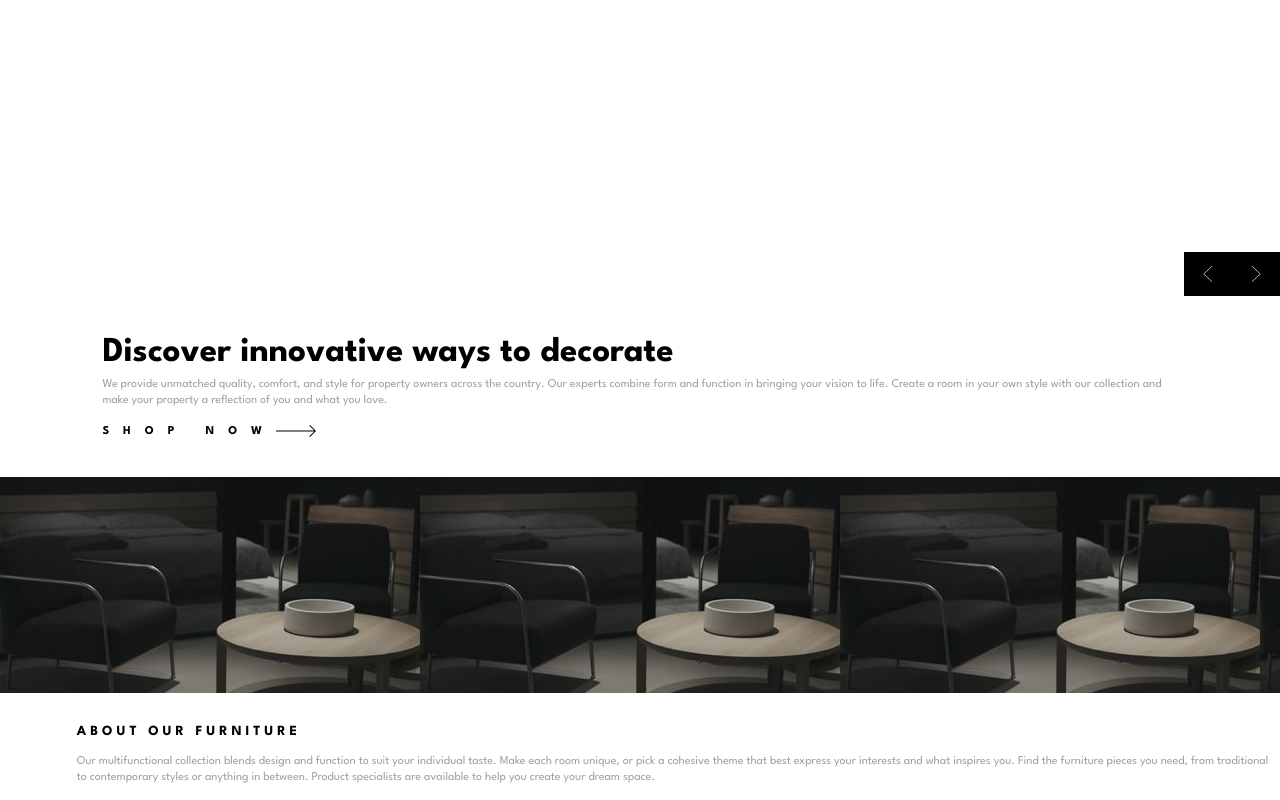
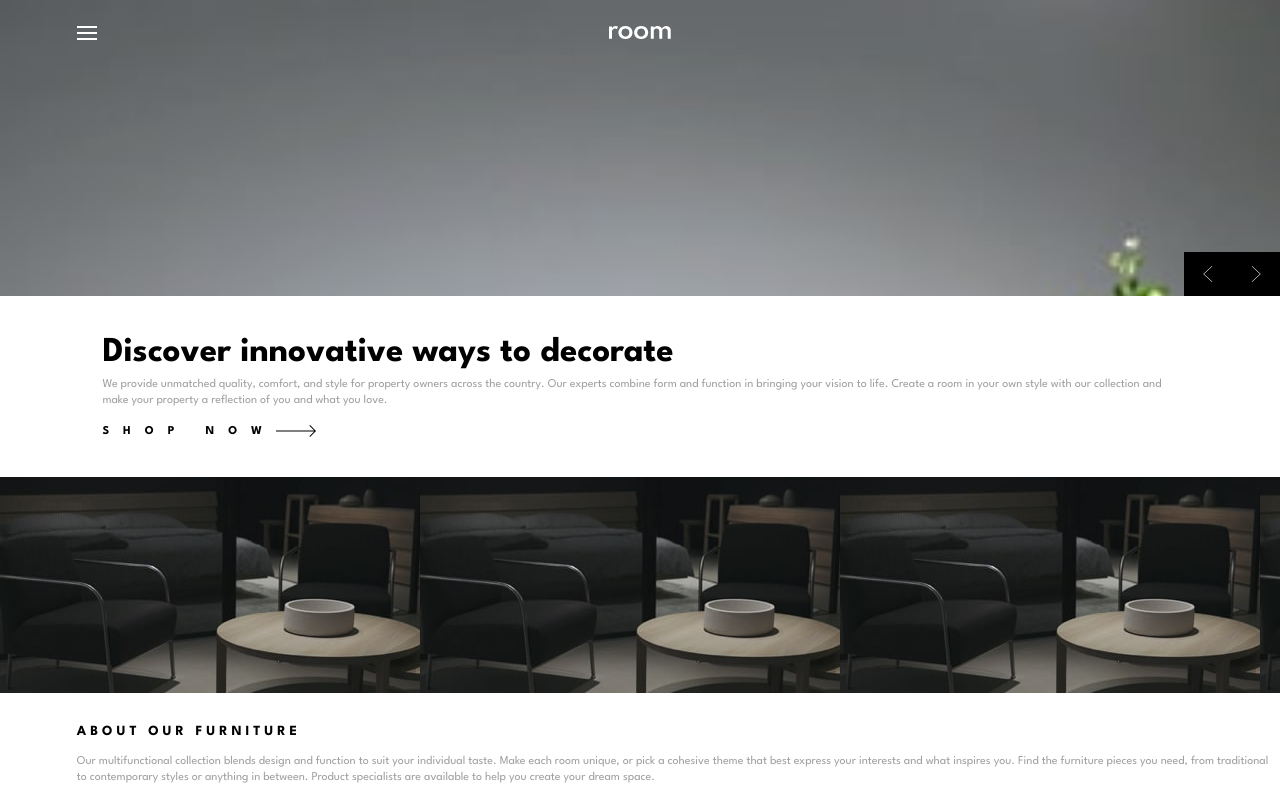
Before and after one commit to TheMozzarellaCat/Homepage-room, a plain HTML site: page index.html in a window 1280 px wide. Shown: the top 800 px of the page. Drawn offline with Linux system fonts and the light colour scheme; files whose address does not match are found by name.

Commit message:
Update style.css
i dont know what i am doing

```diff
--- a/css/style.css
+++ b/css/style.css
@@ -10,7 +10,7 @@ body {
 }
 
 header {
-  background-image: url(images/mobile-image-hero-1.jpg);
+  background-image: url(../images/mobile-image-hero-1.jpg);
   height: 37vh;
   width: 100%;
   background-size: cover;
```
